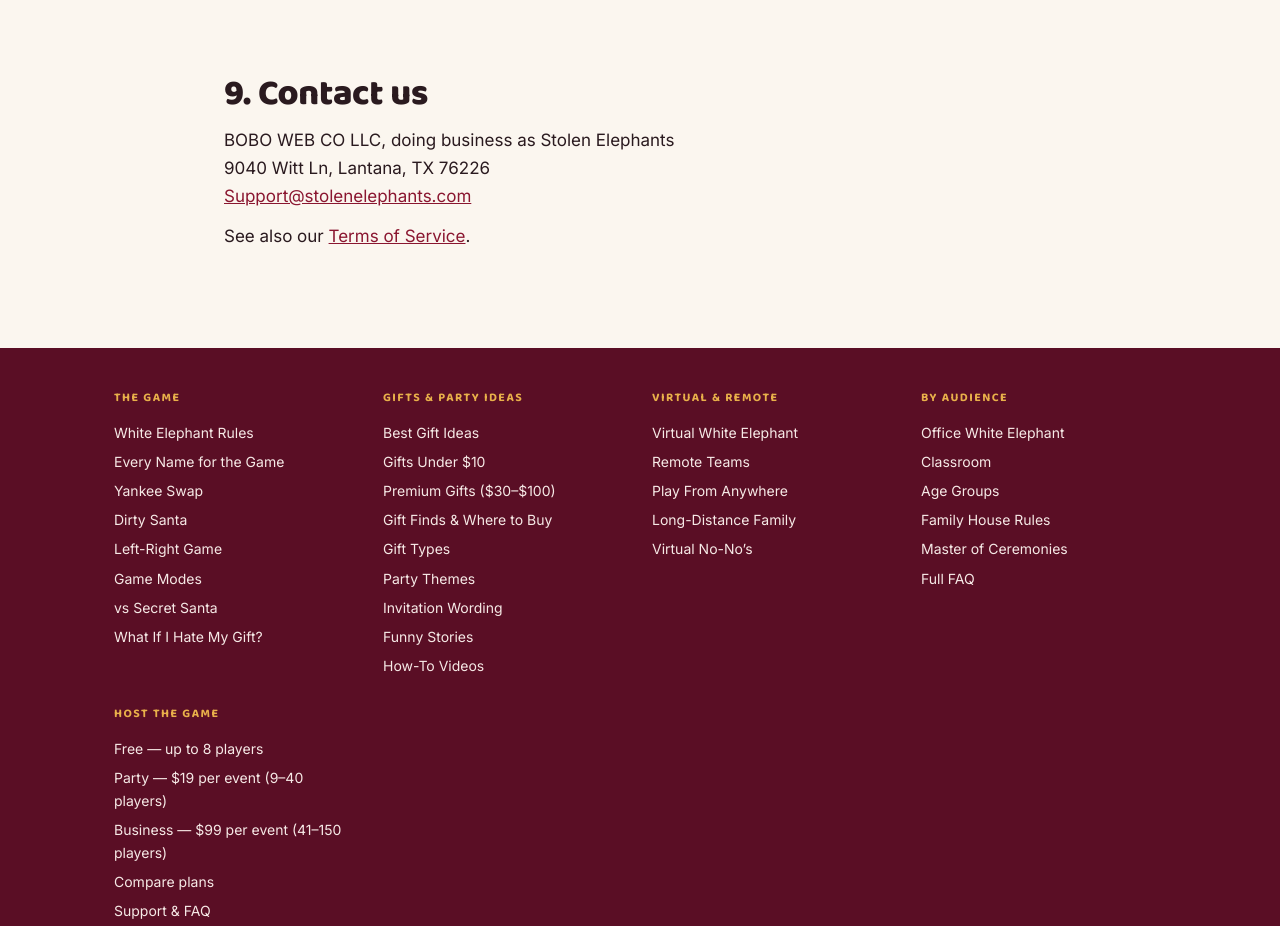
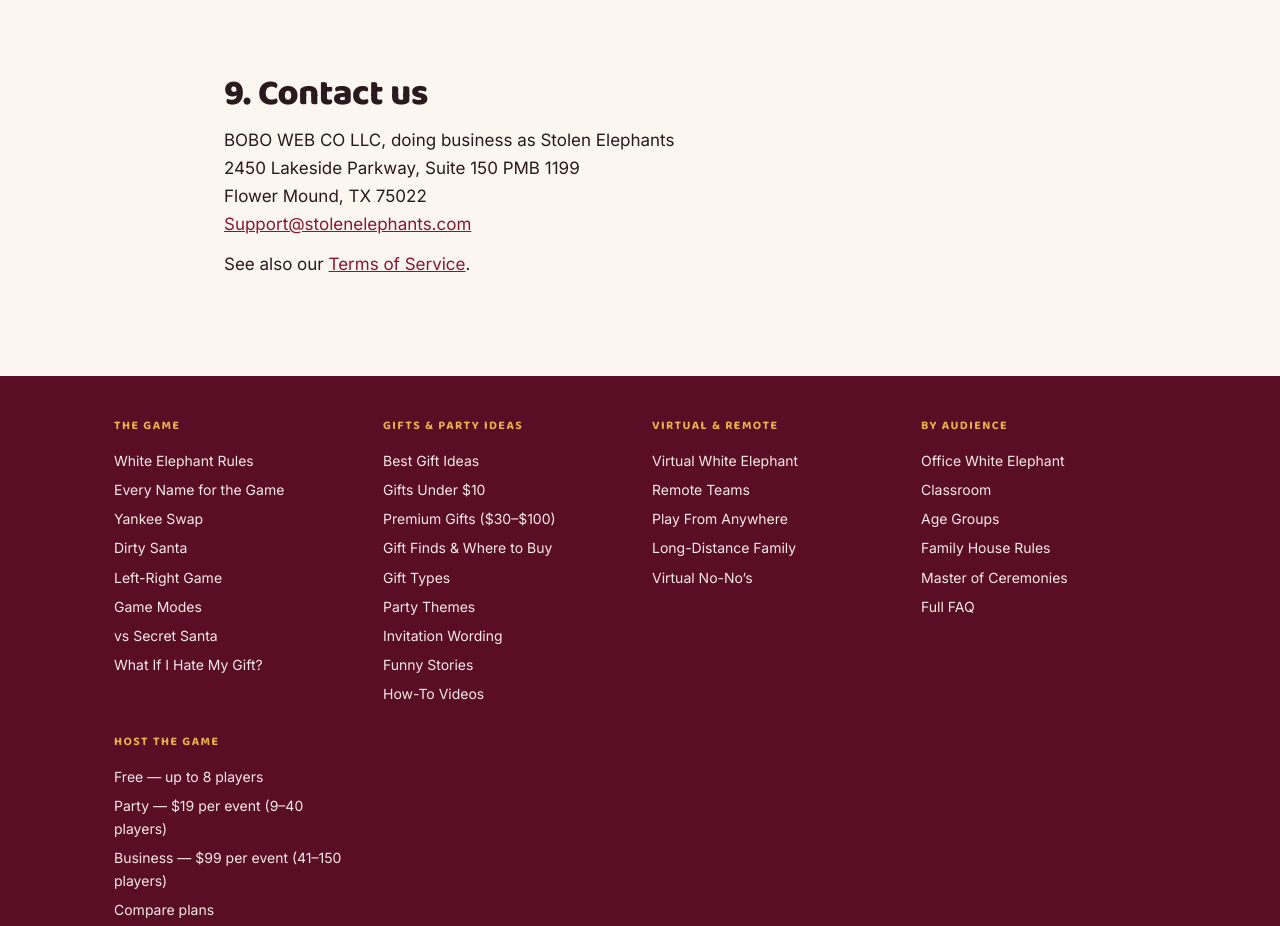
Before and after one commit to jfaber80-png/stolenelephants-site, a plain HTML site: page privacy.html in a window 1280 px wide. Shown: the part 4440-5366 px from the top of the page. Drawn offline with Linux system fonts and the light colour scheme.

Commit message:
Terms/Privacy: mailing address is the Flower Mound PMB
Co-Authored-By: Claude Opus 5.5 <noreply@anthropic.com>
Claude-Session: https://claude.ai/code/session_017ot4payXcAui8CaNe5QBzL

```diff
--- a/privacy.html
+++ b/privacy.html
@@ -134,7 +134,7 @@ h3{font-size:21px;margin:24px 0 8px}
 </section>
 <section>
 <h2>9. Contact us</h2>
-<p>BOBO WEB CO LLC, doing business as Stolen Elephants<br>9040 Witt Ln, Lantana, TX 76226<br><a href="mailto:Support@stolenelephants.com">Support@stolenelephants.com</a></p>
+<p>BOBO WEB CO LLC, doing business as Stolen Elephants<br>2450 Lakeside Parkway, Suite 150 PMB 1199<br>Flower Mound, TX 75022<br><a href="mailto:Support@stolenelephants.com">Support@stolenelephants.com</a></p>
 <p>See also our <a href="/terms">Terms of Service</a>.</p>
 </section>
 </div>
```
Also changed, not shown: terms.html (+1 -1 lines).
